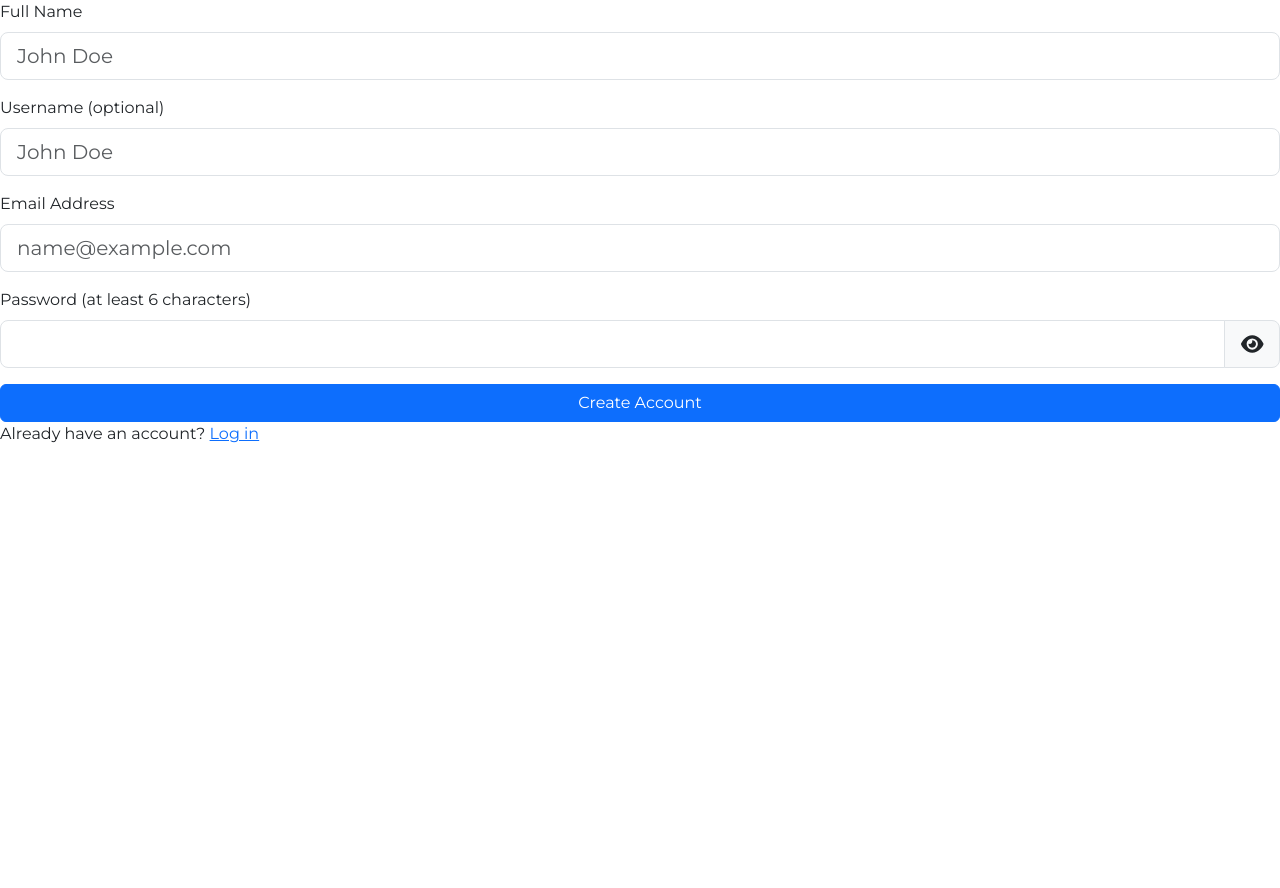
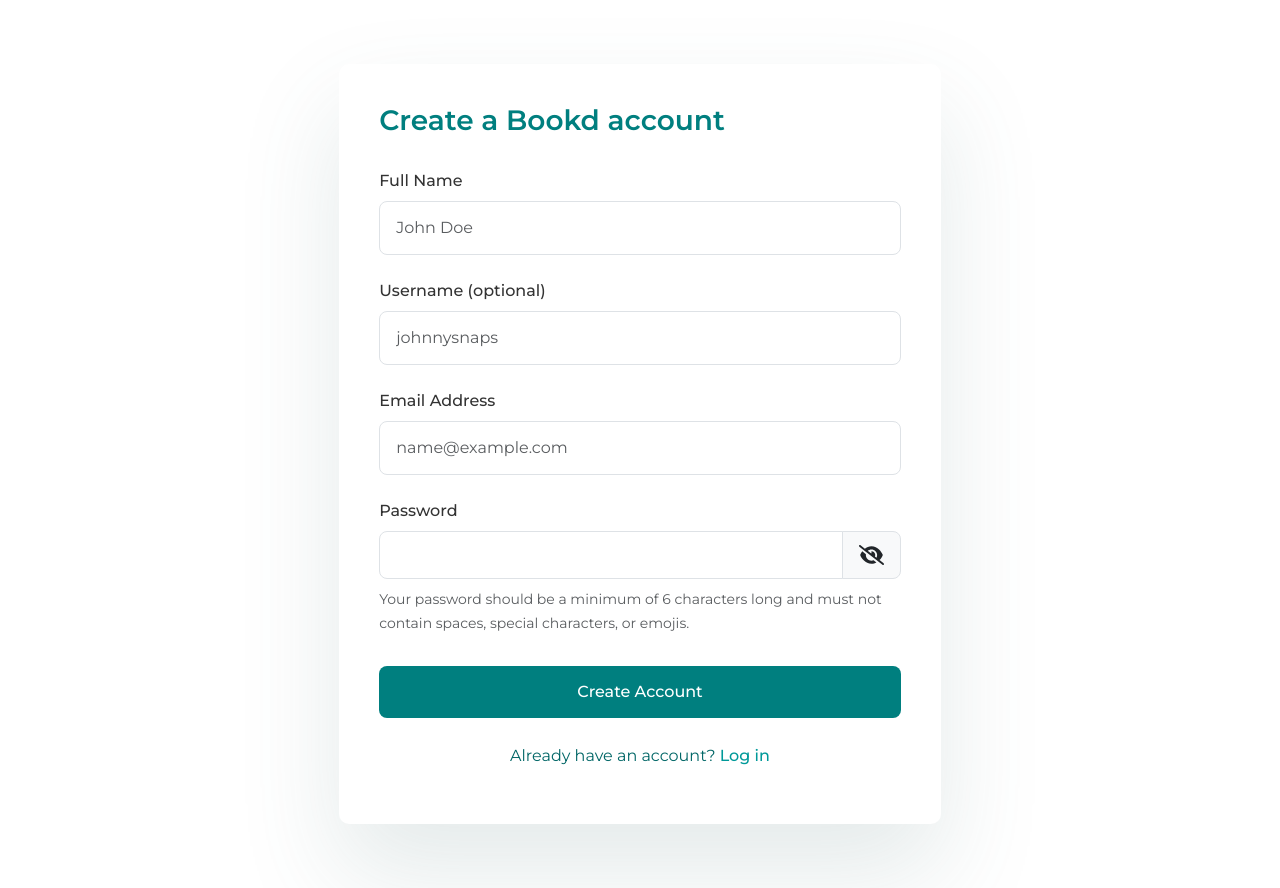
Before and after one commit to victoriaEssien/Bookd, a React (Vite) app: page /register in a window 1280 px wide. Before the commit the page ends 800 px from the top, so only its background shows below. Built offline with nearby package versions, Linux system fonts and the light colour scheme.

Commit message:
Designed auth forms

```diff
--- a/src/Pages/LandingPage.jsx
+++ b/src/Pages/LandingPage.jsx
@@ -31,7 +31,7 @@
                 <Route path="/register" element={<SignUp />} />
                 <Route path="/verify-email" element={<VerifyEmail />} />
                 <Route path="/login" element={<Login setToken={setToken} />} />
-                {token?<Route path="/homepage" element={<Dashboard token={token}/>} />:""}
+                {token?<Route path="/dashboard" element={<Dashboard token={token}/>} />:""}
             </Routes>
         </div>
     </Router>
--- a/src/Pages/Login.jsx
+++ b/src/Pages/Login.jsx
@@ -4,7 +4,6 @@
 import { useEffect, useState } from "react"
 import Form from "react-bootstrap/Form"
 import InputGroup from 'react-bootstrap/InputGroup';
-import Button from 'react-bootstrap/Button';
 import { FontAwesomeIcon } from '@fortawesome/react-fontawesome'
 import { faEye, faEyeSlash } from '@fortawesome/free-solid-svg-icons'
 
@@ -13,6 +12,7 @@
   let navigate = useNavigate()
   const [formError, setFormError] = useState(null)
   const [authError, setAuthError] = useState(null)
+  const [isLoading, setIsLoading] = useState(false)
 
   const [formData, setFormData] = useState({
     email: '',password: ''
@@ -60,18 +60,20 @@
     } else {
       try {
 
+        setIsLoading(true)
         const { data, error } = await supabase.auth.signInWithPassword({
           email: formData.email,
           password: formData.password,
         })
-
+        setIsLoading(false)
         if (error) throw error
         console.log(data)
         setToken(data)
-        navigate('/homepage')
+        navigate('/dashboard')
 
       } catch(error) {
         setAuthError("Invalid login details")
+        setIsLoading(false)
       }
     }
 
@@ -83,26 +85,29 @@
 
   return (
     <div className="auth-form-container">
+      <Form>
+      <h3 className="form-heading">Welcome back!</h3>
       {authError && <p className="error">{authError}</p>}
-      <Form>
         {formError && <p className="error">{formError}</p>}
-        <Form.Group className="mb-3" controlId="exampleForm.ControlInput1">
-            <Form.Label>Email Address</Form.Label>
+        <Form.Group className="mb-4" controlId="exampleForm.ControlInput1">
+            <Form.Label className="label">Email Address</Form.Label>
             <Form.Control className="input" type="email" name="email" size="lg" placeholder="name@example.com" onChange={handleChange} required/>
         </Form.Group>
 
-      <Form.Label htmlFor="pass">Password</Form.Label>
-        <InputGroup className="mb-3" size="lg">
+      <Form.Label className="label" htmlFor="pass">Password</Form.Label>
+        <InputGroup className="mb-4" size="lg">
             <Form.Control id="pass" className="pass-input" type={passwordVisible ? "text" : "password"} name="password" size="lg" onChange={handleChange} required/>
             <InputGroup.Text>
-              <FontAwesomeIcon className="password-icon" onClick={handlePasswordVisibility} icon={passwordVisible ? faEyeSlash : faEye} />
+              <FontAwesomeIcon className="password-icon" onClick={handlePasswordVisibility} icon={passwordVisible ? faEye : faEyeSlash} />
         </InputGroup.Text>
         </InputGroup>
 
         <div className="d-grid">
-            <Button onClick={handleSubmit}>Log in</Button>
+            <button className="auth-btn" onClick={handleSubmit} disabled={isLoading}>
+              {isLoading ? "Loading..." : "Log in"}
+            </button>
           </div>
-        <p className="helper-text">Don't have an account? <Link to="/register" className="helper-link">Register</Link></p>
+        <p className="helper-text">Don&apos;t have an account? <Link to="/register" className="helper-link">Register</Link></p>
       </Form>
     </div>
   )
--- a/src/Pages/SignUp.jsx
+++ b/src/Pages/SignUp.jsx
@@ -3,7 +3,6 @@
 import { Link, useNavigate } from "react-router-dom"
 import Form from "react-bootstrap/Form"
 import InputGroup from 'react-bootstrap/InputGroup';
-import Button from 'react-bootstrap/Button';
 import { FontAwesomeIcon } from '@fortawesome/react-fontawesome'
 import { faEye, faEyeSlash } from '@fortawesome/free-solid-svg-icons'
 import { useEffect, useState } from "react"
@@ -19,6 +18,8 @@
   })
 
   const [passwordVisible, setPasswordVisible] = useState(false)
+  const [isLoading, setIsLoading] = useState(false)
+
 
   useEffect(() => {
     let timer
@@ -57,6 +58,7 @@
     setFormError('Please fill in all fields')
   } else {
     try {
+        setIsLoading(true)
       const { data, error } = await supabase.auth.signUp(
         {
           email: formData.email,
@@ -70,14 +72,15 @@
           }
         }
       )
+      setIsLoading(false)
       if (error) throw error
       navigate('/verify-email', {replace: true})
 
     } catch(error) {
       setFormError("Password is too short")
+      setIsLoading(false)
     }
   }
-
 }
 
 function handlePasswordVisibility() {
@@ -87,32 +90,38 @@
   return (
     <div className="auth-form-container">
       <Form>
+        <h3 className="form-heading">Create a Bookd account</h3>
         {formError && <p className="error">{formError}</p>}
-        <Form.Group className="mb-3" controlId="exampleForm.ControlInput1">
-            <Form.Label>Full Name</Form.Label>
+        <Form.Group className="mb-4" controlId="exampleForm.ControlInput1">
+            <Form.Label className="label">Full Name</Form.Label>
             <Form.Control className="input" type="text" name="fullName" size="lg" placeholder="John Doe" onChange={handleChange} required/>
         </Form.Group>
 
-        <Form.Group className="mb-3" controlId="exampleForm.ControlInput3">
-            <Form.Label>Username (optional)</Form.Label>
-            <Form.Control className="input" type="text" name="userName" size="lg" placeholder="John Doe" onChange={handleChange} required/>
+        <Form.Group className="mb-4" controlId="exampleForm.ControlInput3">
+            <Form.Label className="label">Username (optional)</Form.Label>
+            <Form.Control className="input" type="text" name="userName" size="lg" placeholder="johnnysnaps" onChange={handleChange} required/>
         </Form.Group>
 
-        <Form.Group className="mb-3" controlId="exampleForm.ControlInput2">
-            <Form.Label>Email Address</Form.Label>
+        <Form.Group className="mb-4" controlId="exampleForm.ControlInput2">
+            <Form.Label className="label">Email Address</Form.Label>
             <Form.Control className="input" type="email" name="email" size="lg" placeholder="name@example.com" onChange={handleChange} required/>
         </Form.Group>
 
-        <Form.Label htmlFor="pass">Password (at least 6 characters)</Form.Label>
-        <InputGroup className="mb-3" size="lg">
+        <Form.Label className="label" htmlFor="pass">Password</Form.Label>
+        <InputGroup className="pass-container mb-2" size="lg">
             <Form.Control id="pass" className="pass-input" type={passwordVisible ? "text" : "password"} name="password" size="lg" onChange={handleChange} required/>
             <InputGroup.Text>
-              <FontAwesomeIcon className="password-icon" onClick={handlePasswordVisibility} icon={passwordVisible ? faEyeSlash : faEye} />
+              <FontAwesomeIcon className="password-icon" onClick={handlePasswordVisibility} icon={passwordVisible ? faEye : faEyeSlash} />
         </InputGroup.Text>
         </InputGroup>
+        <Form.Text id="passwordHelpBlock" muted>
+            Your password should be a minimum of 6 characters long and must not contain spaces, special characters, or emojis.
+        </Form.Text>
 
         <div className="d-grid">
-            <Button onClick={handleSubmit} className="contact-btn">Create Account</Button>
+            <button onClick={handleSubmit} className="auth-btn" disabled={isLoading}>
+                {isLoading ? "Loading..." : "Create Account"}
+            </button>
           </div>
         <p className="helper-text">Already have an account? <Link to="/login" className="helper-link">Log in</Link></p>
       </Form>
--- a/src/Sections/HeroSection.jsx
+++ b/src/Sections/HeroSection.jsx
@@ -1,6 +1,7 @@
 
 
 import { Link } from "react-router-dom"
+import Button from 'react-bootstrap/Button';
 
 function HeroSection() {
   return (
@@ -8,7 +9,7 @@
         <h1>Streamline Your Service Booking Experience</h1>
         <p>Bookd is a powerful and user-friendly platform designed to simplify the process of booking and managing services provided by entrepreneurs like photographers, makeup artists, and many more.</p>
         <Link to='/register'>
-            <button>Get Started</button>
+            <Button>Get Started</Button>
         </Link>
     </div>
   )
--- a/src/index.css
+++ b/src/index.css
@@ -2,3 +2,100 @@
 body {
   font-family: 'Montserrat', sans-serif;
 }
+
+/* Auth forms */
+
+.auth-form-container {
+  border: none;
+  border-radius: 10px;
+  padding: 40px;
+  margin: 5% auto;
+  width: 47%;
+  box-shadow: rgba(74, 112, 112, 0.15) 0px 48px 100px 0px;
+}
+
+.form-heading {
+  font-weight: 600;
+  color: #007F7F;
+  margin-bottom: 6%;
+}
+
+.label {
+  font-weight: 500;
+  color: #333;
+}
+
+.input {
+  font-size: 1rem;
+  padding: 14px 16px;
+}
+
+.pass-container {
+  cursor: pointer;
+}
+
+.auth-btn {
+  background-color: #007F7F;
+  border: none;
+  border-radius: 8px;
+  padding: 14px 0;
+  margin: 6% 0 0 0;
+  color: #fff;
+  font-weight: 500;
+}
+
+.auth-btn:hover {
+  background-color: #008f8f;
+}
+
+.error {
+  color: #cc0000;
+}
+
+.helper-text {
+  margin-top: 5%;
+  text-align: center;
+  color: #006666;
+}
+
+.helper-link {
+  text-decoration: none;
+  font-weight: 500;
+  color: hsl(180, 100%, 30%);
+}
+
+/* Main Navigation bar */
+
+.nav-bar{
+  padding: 20px 25px;
+  background: #fff;
+  box-shadow: rgba(45, 31, 122, 0.15) 0px 2px 40px 0px;
+}
+
+/* Email verification */
+
+.email-div {
+  border: none;
+  text-align: center;
+  border-radius: 10px;
+  padding: 40px 40px 60px;
+  margin: 5% auto 0;
+  width: 50%;
+  box-shadow: rgba(45, 31, 122, 0.15) 0px 48px 100px 0px;
+}
+
+.email-pic {
+  width: 40%;
+}
+
+.email-subheader {
+  font-size: 1rem;
+  margin: 2% auto 0;
+  width: 65%;
+  line-height: 1.6;
+  color: #3e506f;
+}
+
+.email-stress {
+  font-weight: 600;
+}
```
